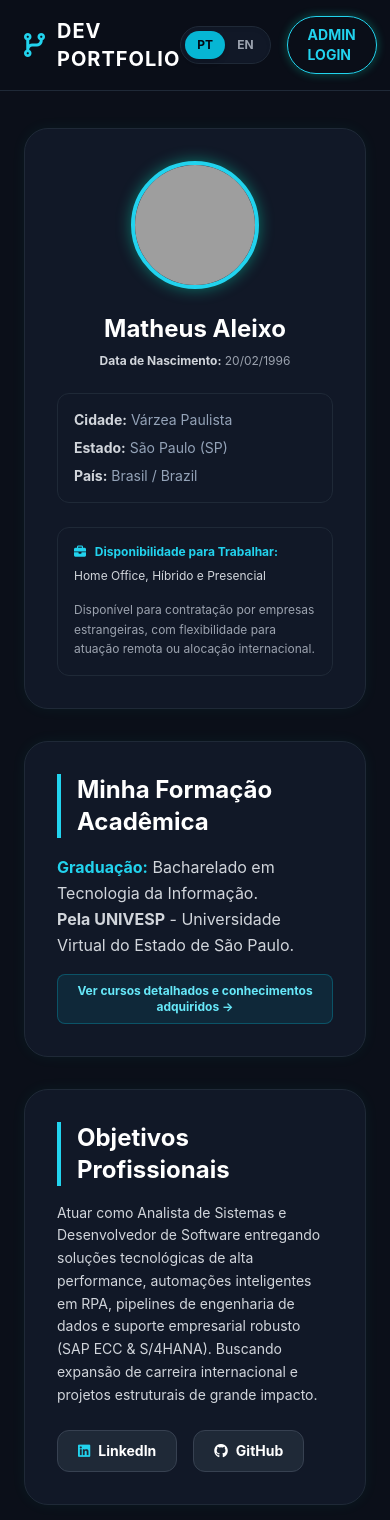
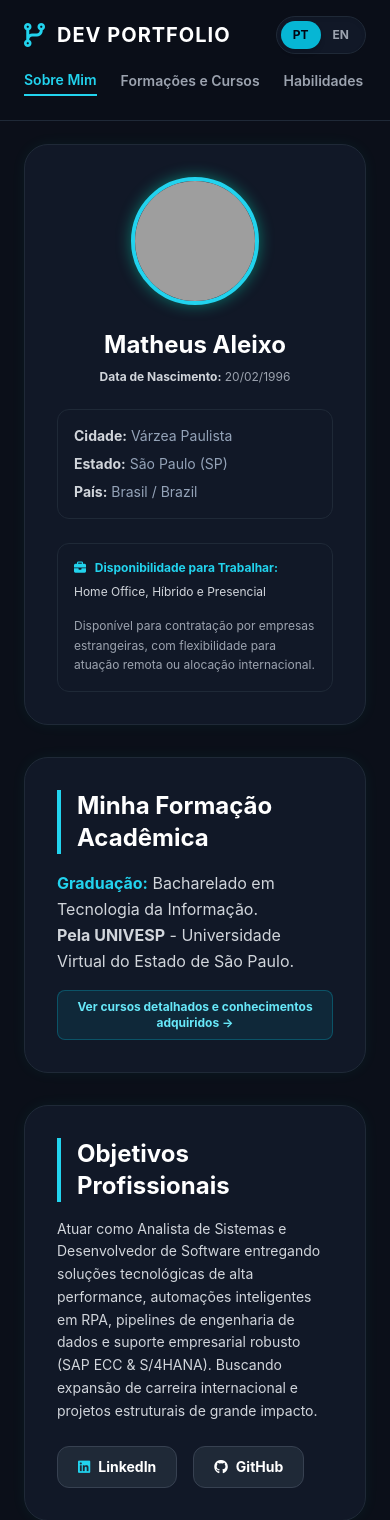
Before and after one commit to matheus1996aleixo-wq/Matheus.Portifolio, a Flask app: page / in a window 390 px wide. Shown: the top 1520 px of the page. Run offline with Flask 3, Linux system fonts and the light colour scheme; some libraries are stand-ins or nearby versions; grey boxes are pictures that could not be loaded.

Commit message:
Corrige menu responsivo no mobile e bug visual das abas no JS

```diff
--- a/templates/index.html
+++ b/templates/index.html
@@ -13,6 +13,9 @@
         .nav-glass { background: rgba(11, 15, 25, 0.85); backdrop-filter: blur(12px); border-bottom: 1px solid #1f2937; }
         .tab-content { display: none; }
         .tab-content.active { display: block; }
+        /* Oculta scrollbar no menu mobile */
+        .scrollbar-hide::-webkit-scrollbar { display: none; }
+        .scrollbar-hide { -ms-overflow-style: none; scrollbar-width: none; }
     </style>
     <script>
         function switchTab(tabId) {
@@ -20,9 +23,12 @@
             const tabs = document.querySelectorAll('.tab-content');
             tabs.forEach(tab => tab.classList.remove('active'));
 
-            // Remove a classe ativa dos botões do menu
+            // Remove a classe ativa dos botões do menu e aplica a cor cinza
             const navLinks = document.querySelectorAll('.nav-link');
-            navLinks.forEach(link => link.classList.remove('text-cyan-400', 'border-b-2', 'border-cyan-400'));
+            navLinks.forEach(link => {
+                link.classList.remove('text-cyan-400', 'border-b-2', 'border-cyan-400');
+                link.classList.add('text-gray-400');
+            });
 
             // Mostra a aba selecionada
             const targetTab = document.getElementById(tabId);
@@ -33,6 +39,7 @@
             // Destaca o botão correspondente
             const activeLink = document.getElementById('link-' + tabId);
             if (activeLink) {
+                activeLink.classList.remove('text-gray-400');
                 activeLink.classList.add('text-cyan-400', 'border-b-2', 'border-cyan-400');
             }
 
@@ -43,43 +50,53 @@
 <body class="antialiased selection:bg-cyan-500 selection:text-white">
 
     <header class="fixed top-0 w-full z-50 nav-glass">
-        <div class="max-w-7xl mx-auto px-6 py-4 flex justify-between items-center">
-            <div class="flex items-center space-x-3 cursor-pointer" onclick="switchTab('sobre')">
-                <i class="fa-solid fa-code-branch text-cyan-400 text-2xl"></i>
-                <span class="text-xl font-bold text-white tracking-wider">DEV PORTFOLIO</span>
+        <div class="max-w-7xl mx-auto px-6 py-4 flex flex-col md:flex-row justify-between items-center gap-4">
+
+            <div class="flex items-center justify-between w-full md:w-auto">
+                <div class="flex items-center space-x-3 cursor-pointer" onclick="switchTab('sobre')">
+                    <i class="fa-solid fa-code-branch text-cyan-400 text-2xl"></i>
+                    <span class="text-xl font-bold text-white tracking-wider">DEV PORTFOLIO</span>
+                </div>
+
+                <!-- Botões no celular ficarão ao lado do logo -->
+                <div class="flex md:hidden items-center space-x-3">
+                    <div class="flex bg-gray-900 border border-gray-800 rounded-full p-1 text-xs font-bold shadow-inner">
+                        <a href="/lang/pt" class="px-3 py-1.5 rounded-full transition {% if lang == 'pt' %}bg-cyan-500 text-gray-950 shadow-md{% else %}text-gray-400 hover:text-white{% endif %}">PT</a>
+                        <a href="/lang/en" class="px-3 py-1.5 rounded-full transition {% if lang == 'en' %}bg-cyan-500 text-gray-950 shadow-md{% else %}text-gray-400 hover:text-white{% endif %}">EN</a>
+                    </div>
+                </div>
             </div>
 
-            <nav class="hidden md:flex items-center space-x-8 text-sm font-semibold">
-                <button onclick="switchTab('sobre')" id="link-sobre" class="nav-link text-cyan-400 border-b-2 border-cyan-400 pb-1 transition">
+            <!-- Menu de navegação responsivo (agora visível no celular rolando para os lados) -->
+            <nav class="flex items-center space-x-6 md:space-x-8 text-sm font-semibold overflow-x-auto w-full md:w-auto scrollbar-hide pb-2 md:pb-0">
+                <button onclick="switchTab('sobre')" id="link-sobre" class="nav-link whitespace-nowrap text-cyan-400 border-b-2 border-cyan-400 pb-1 transition">
                     {% if lang == 'en' %}About Me{% else %}Sobre Mim{% endif %}
                 </button>
-                <button onclick="switchTab('formacao')" id="link-formacao" class="nav-link hover:text-cyan-400 pb-1 transition">
+                <button onclick="switchTab('formacao')" id="link-formacao" class="nav-link whitespace-nowrap text-gray-400 hover:text-cyan-400 pb-1 transition">
                     {% if lang == 'en' %}Formations & Courses{% else %}Formações e Cursos{% endif %}
                 </button>
-                <button onclick="switchTab('habilidades')" id="link-habilidades" class="nav-link hover:text-cyan-400 pb-1 transition">
+                <button onclick="switchTab('habilidades')" id="link-habilidades" class="nav-link whitespace-nowrap text-gray-400 hover:text-cyan-400 pb-1 transition">
                     {% if lang == 'en' %}Skills{% else %}Habilidades{% endif %}
                 </button>
-                <button onclick="switchTab('experiencia')" id="link-experiencia" class="nav-link hover:text-cyan-400 pb-1 transition">
+                <button onclick="switchTab('experiencia')" id="link-experiencia" class="nav-link whitespace-nowrap text-gray-400 hover:text-cyan-400 pb-1 transition">
                     {% if lang == 'en' %}Experiences{% else %}Experiências{% endif %}
                 </button>
-                <button onclick="switchTab('projetos')" id="link-projetos" class="nav-link hover:text-cyan-400 pb-1 transition">
+                <button onclick="switchTab('projetos')" id="link-projetos" class="nav-link whitespace-nowrap text-gray-400 hover:text-cyan-400 pb-1 transition">
                     {% if lang == 'en' %}Projects{% else %}Projetos{% endif %}
                 </button>
             </nav>
 
-            <div class="flex items-center space-x-4">
-                <!-- BOTÕES PT / EN -->
+            <div class="hidden md:flex items-center space-x-4">
                 <div class="flex bg-gray-900 border border-gray-800 rounded-full p-1 text-xs font-bold shadow-inner">
                     <a href="/lang/pt" class="px-3 py-1.5 rounded-full transition {% if lang == 'pt' %}bg-cyan-500 text-gray-950 shadow-md{% else %}text-gray-400 hover:text-white{% endif %}">PT</a>
                     <a href="/lang/en" class="px-3 py-1.5 rounded-full transition {% if lang == 'en' %}bg-cyan-500 text-gray-950 shadow-md{% else %}text-gray-400 hover:text-white{% endif %}">EN</a>
                 </div>
-
-                <a href="/admin" class="border border-cyan-400 text-cyan-400 px-5 py-2 rounded-full hover:bg-cyan-400 hover:text-gray-900 transition text-sm font-bold shadow-[0_0_10px_rgba(0,255,204,0.3)]">ADMIN LOGIN</a>
+                <a href="/admin" class="border border-cyan-400 text-cyan-400 px-5 py-2 rounded-full hover:bg-cyan-400 hover:text-gray-900 transition text-sm font-bold shadow-[0_0_10px_rgba(0,255,204,0.3)]">ADMIN</a>
             </div>
         </div>
     </header>
 
-    <main class="max-w-7xl mx-auto px-6 pt-32 pb-12">
+    <main class="max-w-7xl mx-auto px-6 pt-36 pb-12">
 
         <!-- ABA 1: SOBRE MIM -->
         <div id="sobre" class="tab-content active">
```
